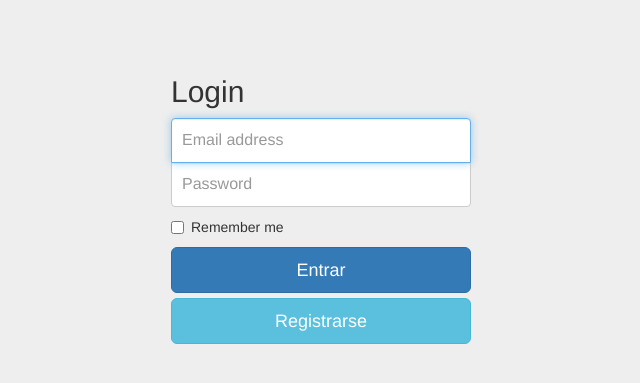
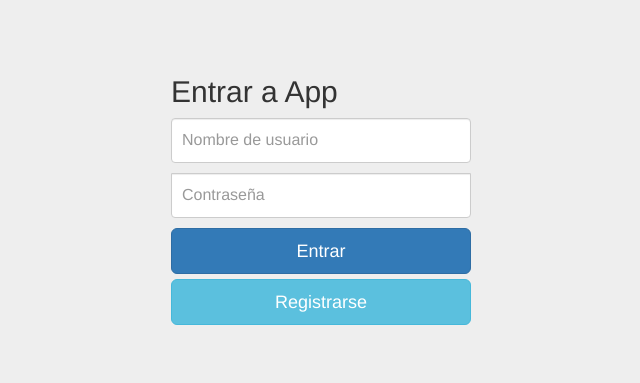
Before and after one commit to ibachman/seguridad-de-software, a Django app: template tarea_de_seguridad/static/templates/login.html in a window 1280 px wide. Shown: the top 383 px of the page, without its empty margins (319-959 px from the left). Run offline with Django 3.2, Linux system fonts and the light colour scheme; the template is opened without the code that fills it: values that come from a table or form of the project are taken from there, others are empty; parts of the project's set-up code (start-up, migrations or seed data) failed here and were passed over; some libraries are stand-ins or nearby versions.

Commit message:
el login funciona c:

```diff
--- a/tarea_de_seguridad/app/forms.py
+++ b/tarea_de_seguridad/app/forms.py
@@ -1,7 +1,19 @@
+# -*- encoding: utf-8 -*-
 from django import forms
 from .models import *
 
 class registroForm(forms.ModelForm):
-    password=forms.CharField(widget=forms.PasswordInput())
+    password=forms.CharField(label="",widget=forms.PasswordInput(attrs={'class' : 'form-control','placeholder' : 'Contraseña'}))
+    nombre_de_usuario=forms.CharField(label="",widget=forms.TextInput(attrs={'class' : 'form-control','placeholder' : 'Nombre de usuario'}))
+    nickname=forms.CharField(label="",widget=forms.HiddenInput(attrs={'value':" "}))
+    email=forms.EmailField(label="",widget=forms.TextInput(attrs={'class' : 'form-control','placeholder' : 'E-mail'}))
+
     class Meta:
         model=usuario
+class loginForm(forms.ModelForm):
+    password=forms.CharField(label="",widget=forms.PasswordInput(attrs={'class' : 'form-control','placeholder' : 'Contraseña'}))
+    nombre_de_usuario=forms.CharField(label="",widget=forms.TextInput(attrs={'class' : 'form-control','placeholder' : 'Nombre de usuario'}))
+    email=forms.EmailField(label="",widget=forms.HiddenInput(attrs={'value':"dummy@mail.com"}))
+    nickname=forms.CharField(label="",widget=forms.HiddenInput(attrs={'value':" "}))
+    class Meta:
+        model=usuario
--- a/tarea_de_seguridad/static/templates/base.html
+++ b/tarea_de_seguridad/static/templates/base.html
@@ -1,7 +1,7 @@
 
 <!-- saved from url=(0051)http://getbootstrap.com/examples/starter-template/# -->
 <!DOCTYPE html>
-<html lang="en">
+<html lang="es">
   <head>
     <meta charset="utf-8">
     <meta http-equiv="X-UA-Compatible" content="IE=edge">
--- a/tarea_de_seguridad/static/templates/home.html
+++ b/tarea_de_seguridad/static/templates/home.html
@@ -4,7 +4,11 @@
         </head>
 
         <body>
+        {% if exist %}
+        <h1> Bienvenido {{user}} </h1>
+        {% else %}
         <h1> TEST HOME! c: </h1>
+        {% endif %}
         <a href="registro/">Registrarse</a>
         <a href="login/">Login</a>
         </body>
--- a/tarea_de_seguridad/static/templates/login.html
+++ b/tarea_de_seguridad/static/templates/login.html
@@ -32,17 +32,18 @@
 
     <div class="container">
 
-      <form class="form-signin">
-        <h2 class="form-signin-heading">Login</h2>
-        <label for="inputEmail" class="sr-only">Email address</label>
-        <input type="email" id="inputEmail" class="form-control" placeholder="Email address" required autofocus>
-        <label for="inputPassword" class="sr-only">Password</label>
-        <input type="password" id="inputPassword" class="form-control" placeholder="Password" required>
+      <form class="form-signin" method="POST">{% csrf_token %}
+        <h2 class="form-signin-heading">Entrar a App</h2>
+        <!--label for="id_nombre_de_usuario" class="sr-only">User Name</label>
+        <input type="text" id="id_nombre_de_usuario" name="nombre_de_usuario" class="form-control" placeholder="User Name" required autofocus>
+        <label for="id_password" class="sr-only">Password</label>
+        <input type="password" id="id_password" name="password" class="form-control" placeholder="Password" required>
         <div class="checkbox">
           <label>
             <input type="checkbox" value="remember-me"> Remember me
           </label>
-        </div>
+        </div-->
+          {{form.as_p}}
         <button class="btn btn-lg btn-primary btn-block" type="submit">Entrar</button>
           <a href="../registro/" class="btn btn-lg btn-info btn-block" >Registrarse</a>
       </form>
--- a/tarea_de_seguridad/static/templates/registro.html
+++ b/tarea_de_seguridad/static/templates/registro.html
@@ -4,12 +4,10 @@
     <div class="container">
 
         <form method='POST' action='' class="form-signin">{% csrf_token %}
-            <h1 class="form-signin-heading"> TEST! c: </h1>
+            <h1 class="form-signin-heading"> Registro c: </h1>
             {{form.as_p}}
             <input type='submit' class="btn btn-lg btn-info btn-block" value="Registrarse">
         </form>
     </div>
-        </body>
-    </html>
 
     {% endblock %}
```
Also changed, not shown: tarea_de_seguridad/app/views.py (+18 -0 lines).
